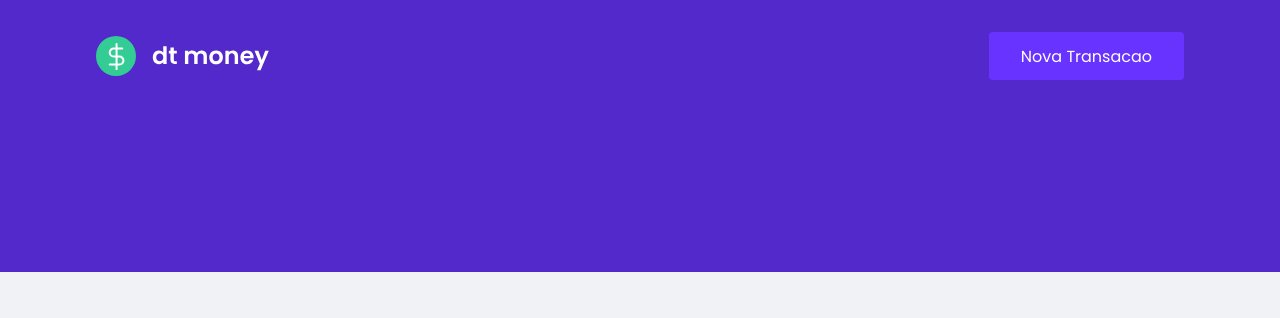
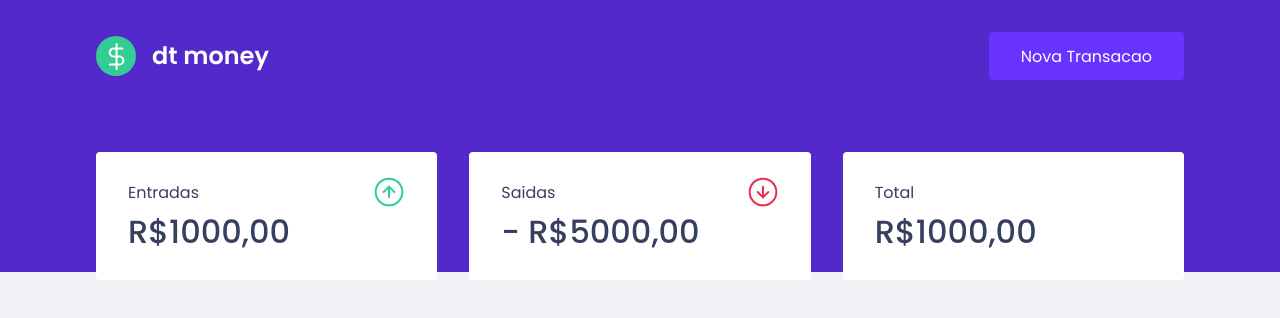
Before and after one commit to assoares383/dtmoney, a React (Create React App) app: page / in a window 1280 px wide. Shown: the top 318 px of the page. Built offline with nearby package versions, Linux system fonts and the light colour scheme.

Commit message:
feat:  summary component

```diff
--- a/public/index.html
+++ b/public/index.html
@@ -7,7 +7,7 @@
     <meta charset="utf-8" />
     <link rel="shortcut icon" href="favicon.png" type="image/png">
     <meta name="viewport" content="width=device-width, initial-scale=1" />
-    <link href="https://fonts.googleapis.com/css2?family=Poppins:wght@400;600&family=Roboto&display=swap" rel="stylesheet">
+    <link href="https://fonts.googleapis.com/css2?family=Poppins:wght@400;500;600&family=Roboto&display=swap" rel="stylesheet">
     <title>dtmoney</title>
   </head>
   <body>
--- a/src/App.tsx
+++ b/src/App.tsx
@@ -1,10 +1,13 @@
 import Header from "./components/Header";
+import Dashboard from "./components/Dashboard";
+
 import { GlobaStyle } from "./styles/global";
 
 function App() {
   return (
     <>
       <Header />
+      <Dashboard />
       <GlobaStyle />
     </>
   );
--- a/src/components/Dashboard/styles.ts
+++ b/src/components/Dashboard/styles.ts
@@ -1,6 +1,6 @@
 import styled from 'styled-components';
 
-export const Container = styled.div`
+export const Container = styled.main`
     max-width: 1120px;
     margin: 0 auto;
     padding: 2.5rem 1rem;
--- a/src/components/Summary/index.tsx
+++ b/src/components/Summary/index.tsx
@@ -1,9 +1,33 @@
+import incomeImg from '../../assets/income.svg';
+import outcomeImg from '../../assets/outcome.svg';
+import totalImg from '../../assets/total.svg';
+
 import { Container } from './styles';
 
 const Summary = () => {
     return (
         <Container>
-            <h1>Summary</h1>
+            <div>
+                <header>
+                    <p>Entradas</p>
+                    <img src={incomeImg} alt="Entradas" />
+                </header>
+                <strong>R$1000,00</strong>
+            </div>
+            <div>
+                <header>
+                    <p>Saidas</p>
+                    <img src={outcomeImg} alt="Saidas" />
+                </header>
+                <strong>- R$5000,00</strong>
+            </div>
+            <div>
+                <header>
+                    <p>Total</p>
+                    <img src={totalImg} alt="Total" />
+                </header>
+                <strong>R$1000,00</strong>
+            </div>
         </Container>
     )
 }
--- a/src/components/Summary/styles.ts
+++ b/src/components/Summary/styles.ts
@@ -1,5 +1,28 @@
 import styled from 'styled-components';
 
 export const Container = styled.div`
+    display: grid;
+    grid-template-columns: repeat(3, 1fr);
+    gap: 2rem;
+    margin-top: -10rem;
 
+    div {
+        background-color: var(--shape);
+        padding: 1.5rem 2rem;
+        border-radius: 0.25rem;
+        color: var(--text-title);
+
+        header {
+            display: flex;
+            align-items: center;
+            justify-content: space-between;
+        }
+
+        strong {
+            margin-top: 1rem;
+            font-size: 2rem;
+            font-weight: 500;
+            line-height: 3rem;
+        }
+    }
 `;
```
